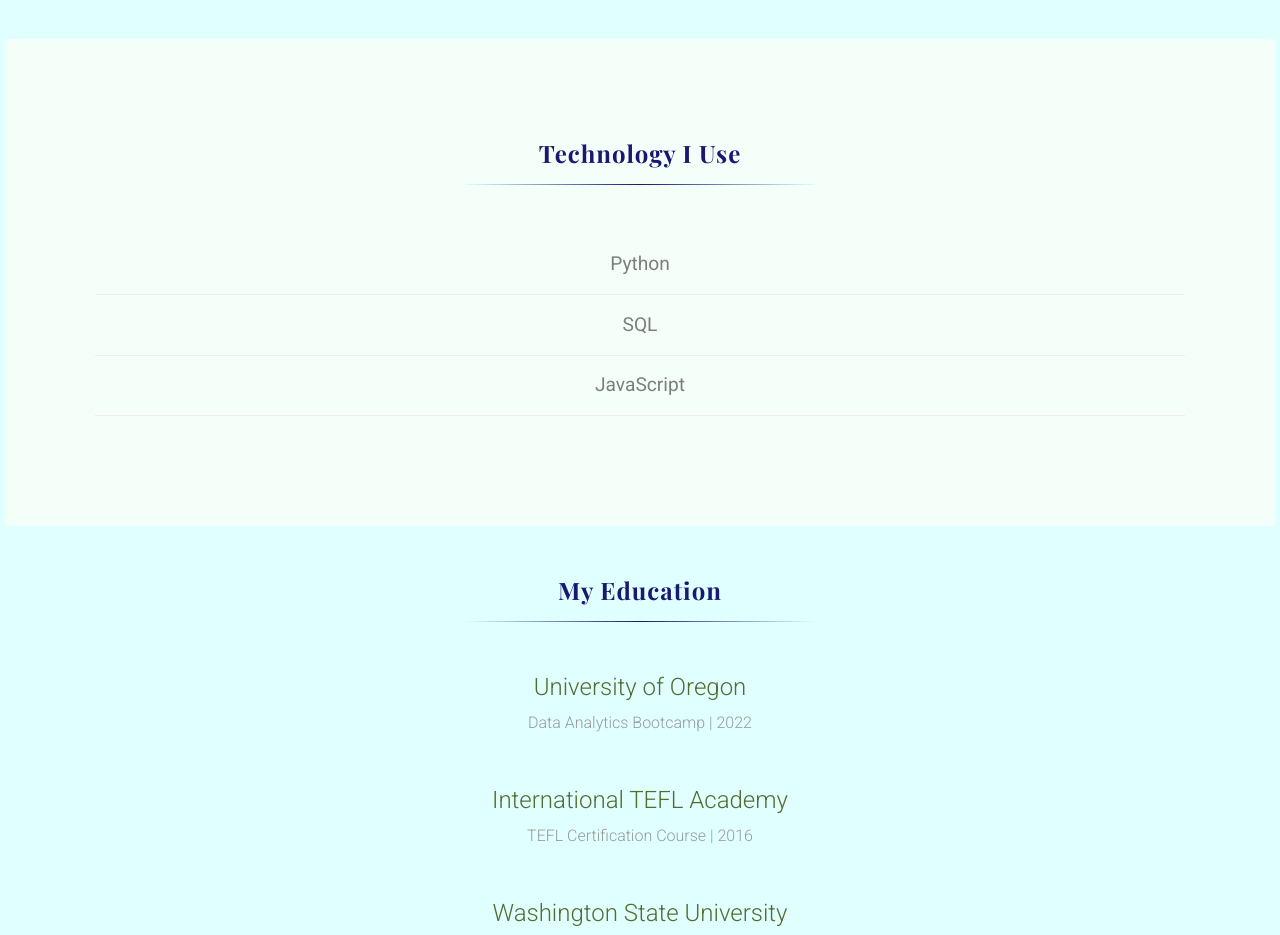
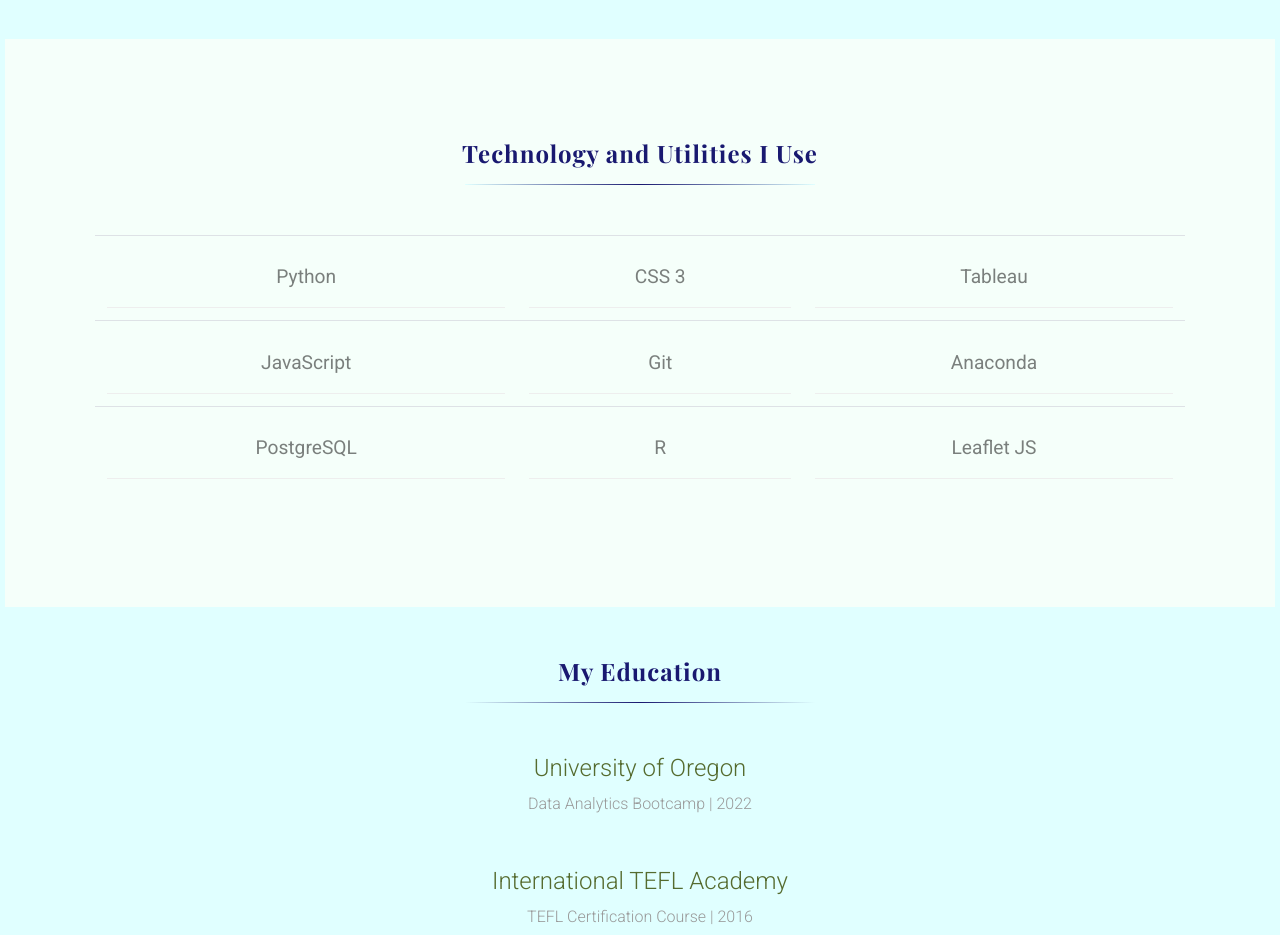
Before and after one commit to kolemae/portfolio, a plain HTML site: page index.html in a window 1280 px wide. Shown: the part 1720-2655 px from the top of the page. Drawn offline with nearby package versions, Linux system fonts and the light colour scheme.

Commit message:
Changed technology and utilities to table

```diff
--- a/index.html
+++ b/index.html
@@ -134,13 +134,27 @@
         </section>
         <section class="fragment fragment-four">
 
-            <h3>Technology I Use</h3>
+            <h3>Technology and Utilities I Use</h3>
             <hr class="title-underline">
             <div class="container">
                 <div class="labels">
-                    <div class="tech">Python</div>
-                    <div class="tech">SQL</div>
-                    <div class="tech">JavaScript</div>
+            <table class="table center">
+                <tr>
+                  <td><div class="tech">Python</div></td>
+                  <td><div class="tech">CSS 3</div></td>
+                  <td><div class="tech">Tableau</div></td>
+                </tr>
+                <tr>
+                  <td><div class="tech">JavaScript</div></td>
+                  <td><div class="tech">Git</div></td>
+                  <td><div class="tech">Anaconda</div></td>
+                </tr>
+                <tr>
+                    <td><div class="tech">PostgreSQL</div></td>
+                    <td><div class="tech">R</div></td>
+                    <td><div class="tech">Leaflet JS</div></td>
+                  </tr>
+              </table>
                 </div>
             </div>
 
```
